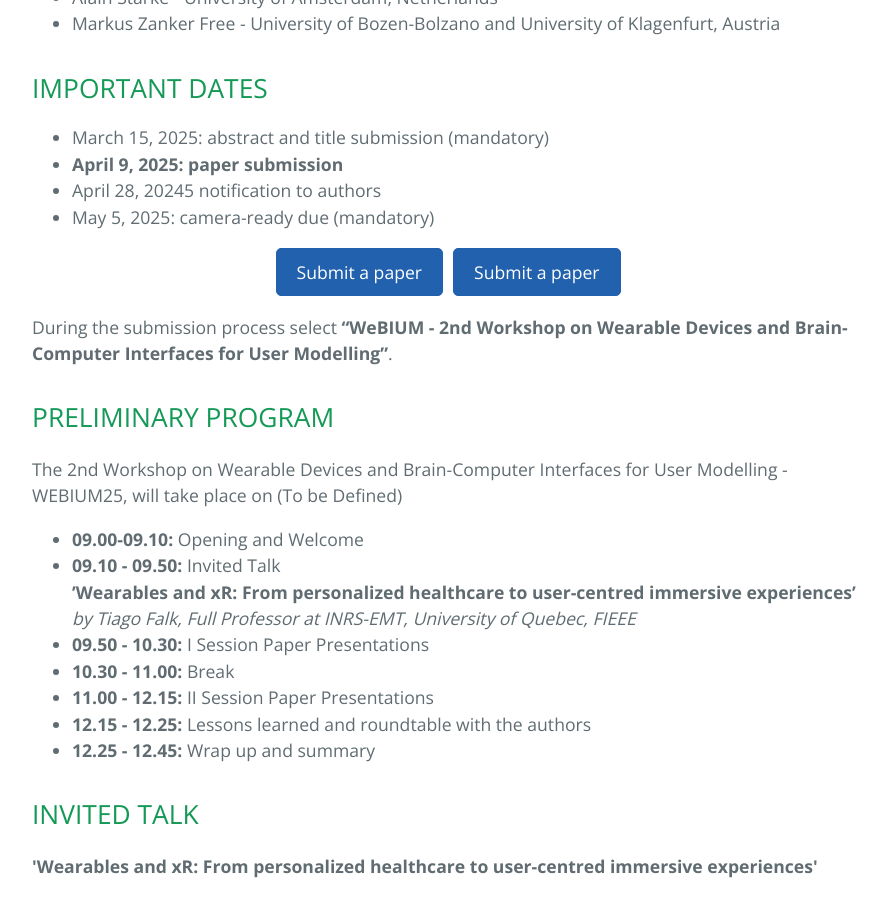
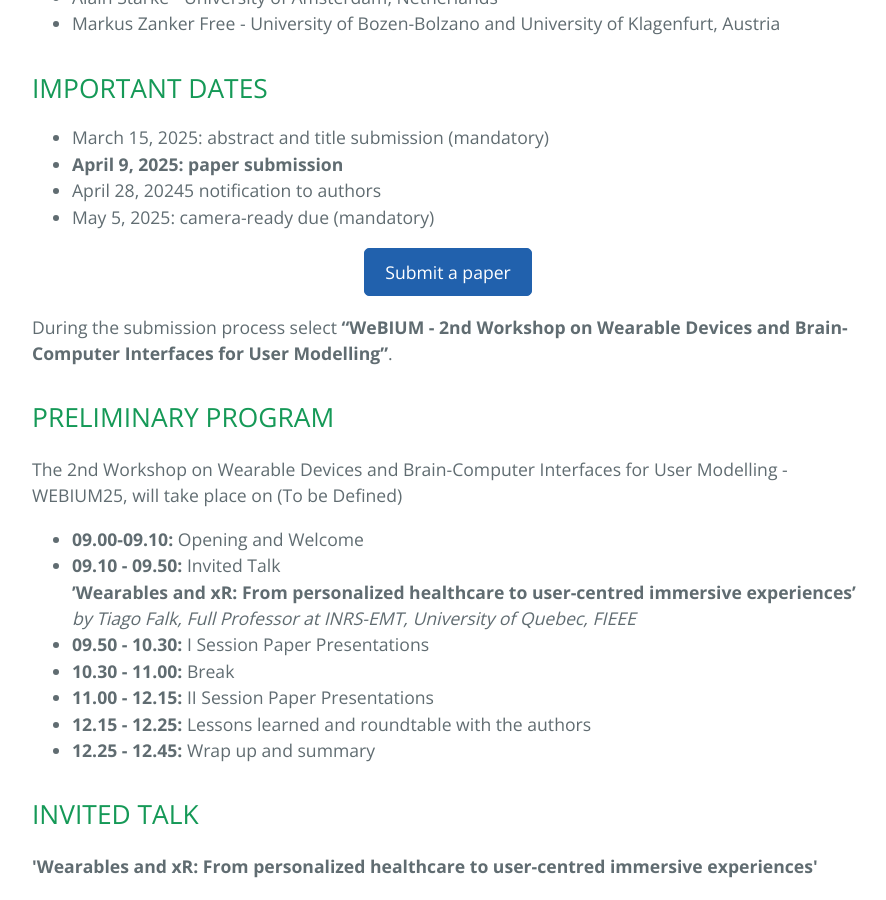
Before and after one commit to sisinflab/webium25, a Jekyll site: the page built from index.md, in a window 1280 px wide and 900 px high, scrolled down 4231 px. Shown: the whole window, without its empty margins (192-1078 px from the left). Built offline with Jekyll 4.4.1, drawn with Linux system fonts in a browser that asks for light colours.

Commit message:
Update index.md

```diff
--- a/index.md
+++ b/index.md
@@ -116,7 +116,7 @@ Topics of interest include, but are not limited to:
 
 <div class="heading-button-container">
 <a href="https://easychair.org/my/conference?conf=umap2025" class="button">Submit a paper</a>
-<a href="" class="button">Submit a paper</a>
+<!--<a href="" class="button">Submit a paper</a>-->
 </div>
 
 During the submission process select <b>“WeBIUM - 2nd Workshop on Wearable Devices and Brain-Computer Interfaces for User Modelling”</b>.
```
